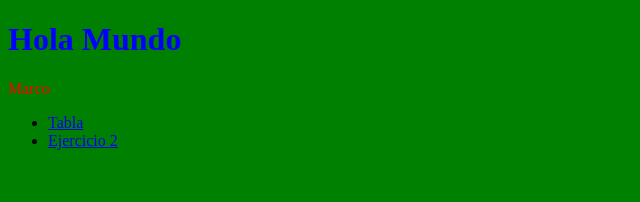
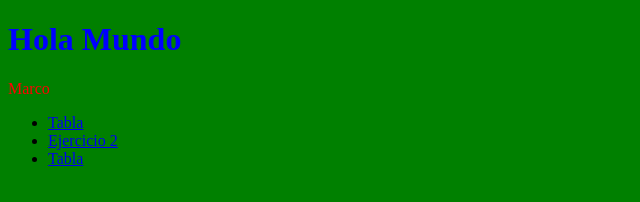
Before and after one commit to MarcoCaaro/MarcoCaaro.github.io, a plain HTML site: page index.html in a window 1280 px wide. Shown: the full height of the page, 0-640 px from the left. Drawn offline with Linux system fonts and the light colour scheme.

Commit message:
Update index.html

```diff
--- a/index.html
+++ b/index.html
@@ -18,6 +18,8 @@
     <ul>
   <li><a href="ejemplos.html">Tabla</a></li>
   <li><a href="Mi página con marcadores.html">Ejercicio 2</a></li>
+      <li><a href="Ejercicio.html">Tabla</a></li>
+
   </ul>
    <script>
      alert("OLE")
```
